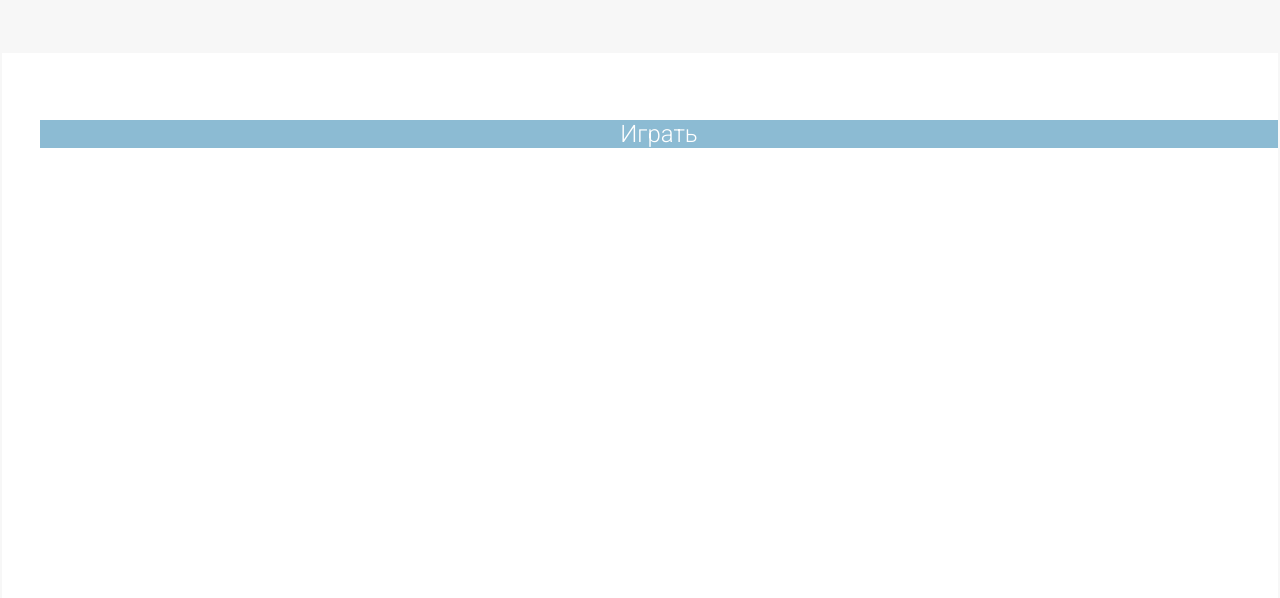
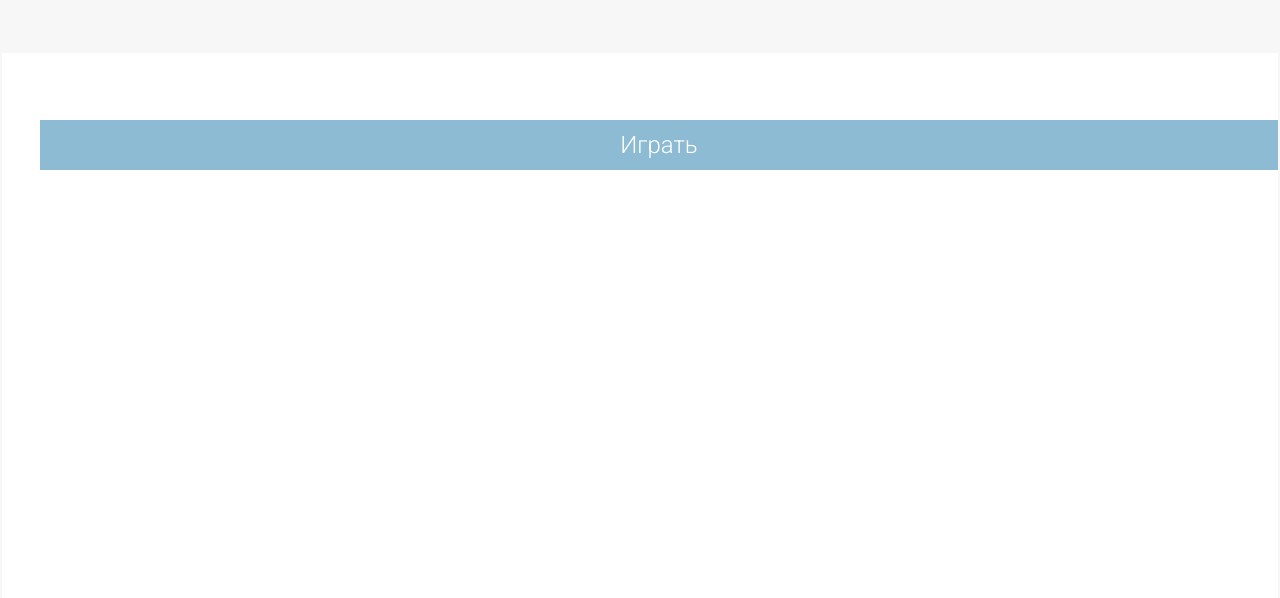
Before and after one commit to VPres/vpres.github.io, a plain HTML site: page games/ridd2.0.html in a window 1280 px wide. Shown: the part 202-800 px from the top of the page. Drawn offline with Linux system fonts and the light colour scheme.

Commit message:
вернул

```diff
--- a/style.css
+++ b/style.css
@@ -147,7 +147,7 @@ body {
     text-align: center;
     text-decoration: none;
     margin-top: 30px;
-    padding:0px 51px;
+    padding:11px 51px;
 }
 
 #content #box a:hover {
```
